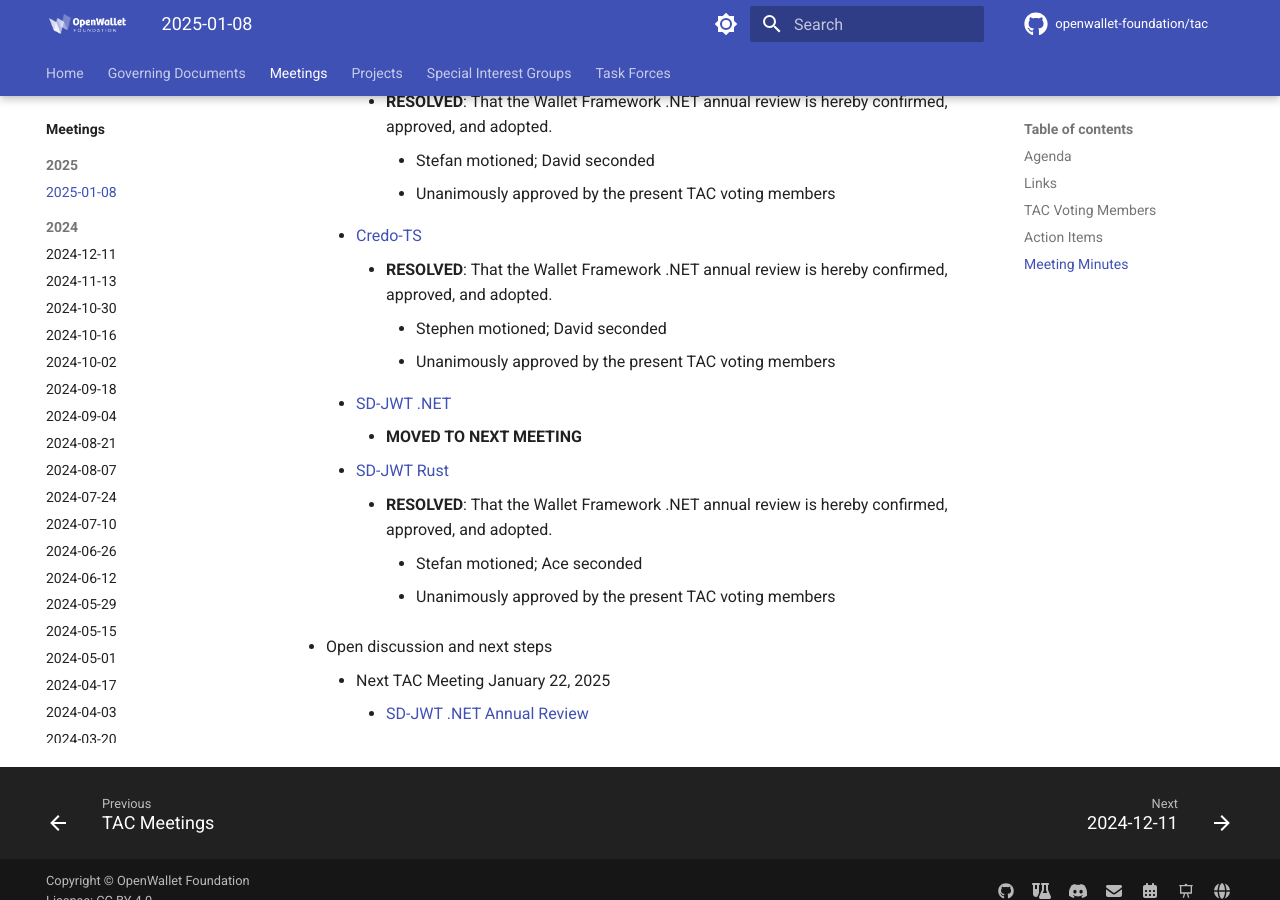
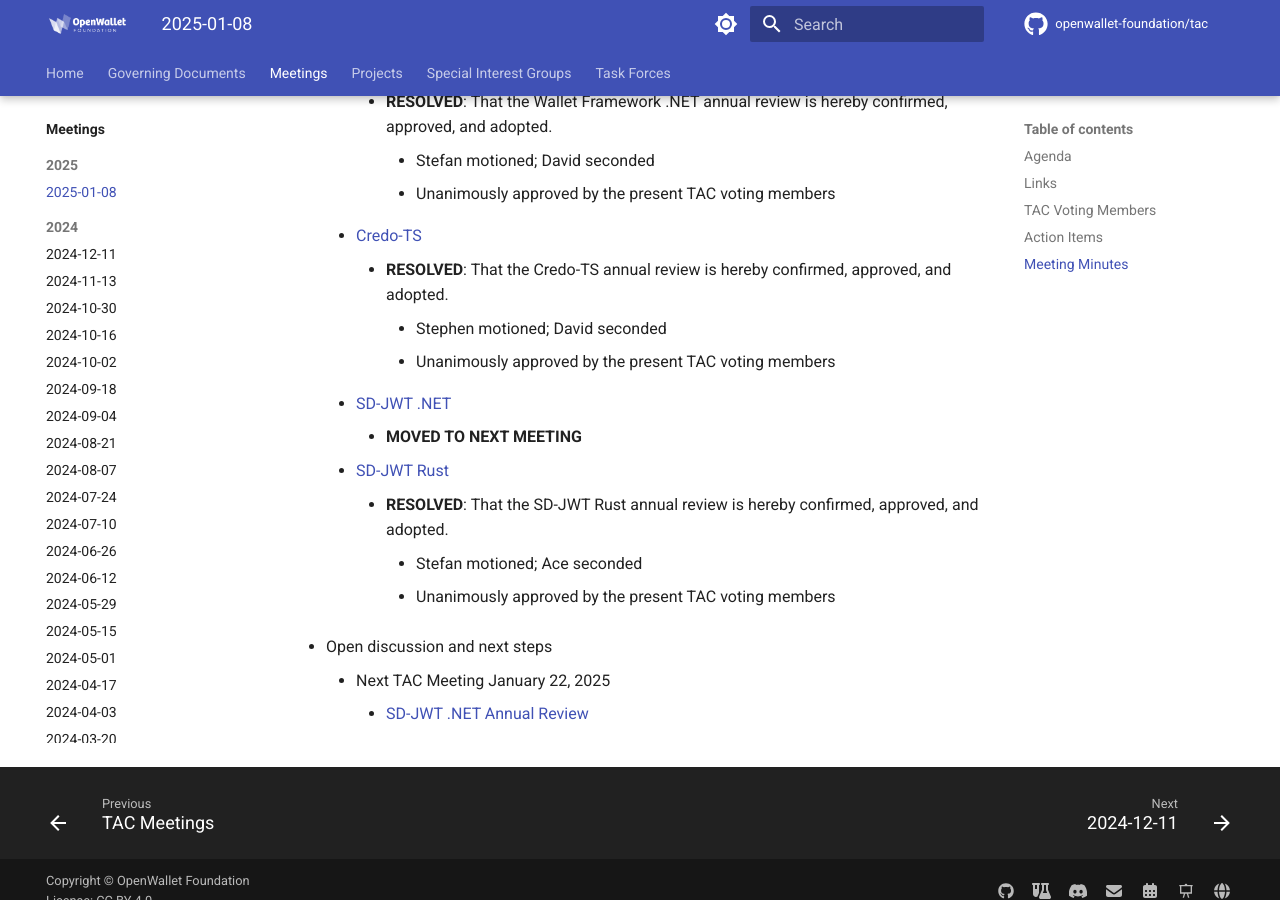
Before and after one commit to openwallet-foundation/tac, an MkDocs documentation site: the page built from docs/meetings/2025/2025-01-08.md, in a window 1280 px wide and 900 px high, scrolled down 2743 px. Built offline with MkDocs 1.6.1 and Material for MkDocs 9.7.7, drawn with Linux system fonts in a browser that asks for light colours; comment, search, counter and statistics services are not loaded.

Commit message:
Fix Copy/Paste issues
Signed-off-by: Tracy Kuhrt <tracy.a.kuhrt@accenture.com>

```diff
--- a/docs/meetings/2025/2025-01-08.md
+++ b/docs/meetings/2025/2025-01-08.md
@@ -77,7 +77,7 @@
             - Unanimously approved by the present TAC voting members
 
     - [Credo-TS](https://github.com/openwallet-foundation/tac/pull/200)
-        - **RESOLVED**: That the Wallet Framework .NET annual review is hereby confirmed, approved, and adopted.
+        - **RESOLVED**: That the Credo-TS annual review is hereby confirmed, approved, and adopted.
             - Stephen motioned; David seconded
             - Unanimously approved by the present TAC voting members
 
@@ -85,7 +85,7 @@
         - **MOVED TO NEXT MEETING**
 
     - [SD-JWT Rust](https://github.com/openwallet-foundation/tac/pull/203)
-        - **RESOLVED**: That the Wallet Framework .NET annual review is hereby confirmed, approved, and adopted.
+        - **RESOLVED**: That the SD-JWT Rust annual review is hereby confirmed, approved, and adopted.
             - Stefan motioned; Ace seconded
             - Unanimously approved by the present TAC voting members
 
```
